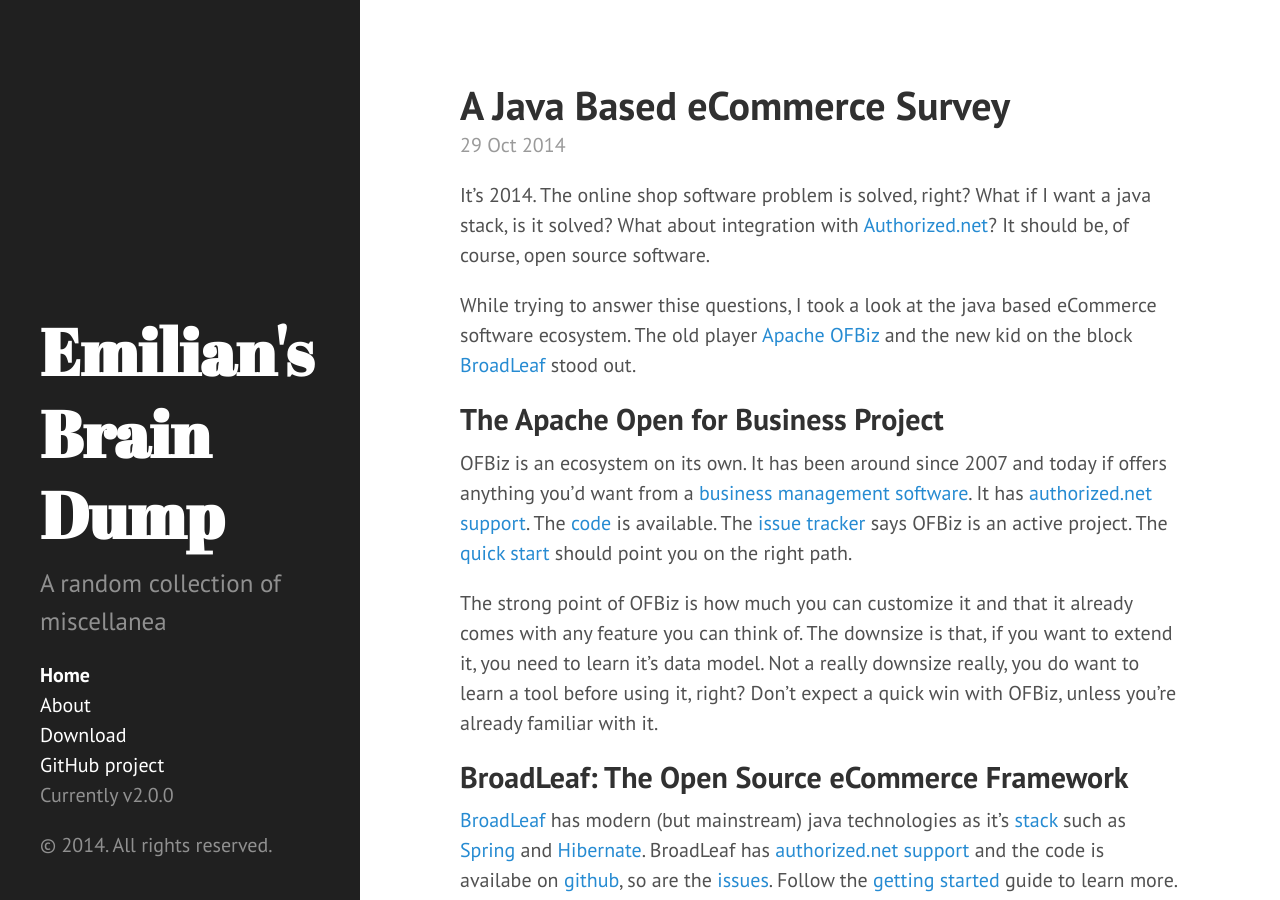
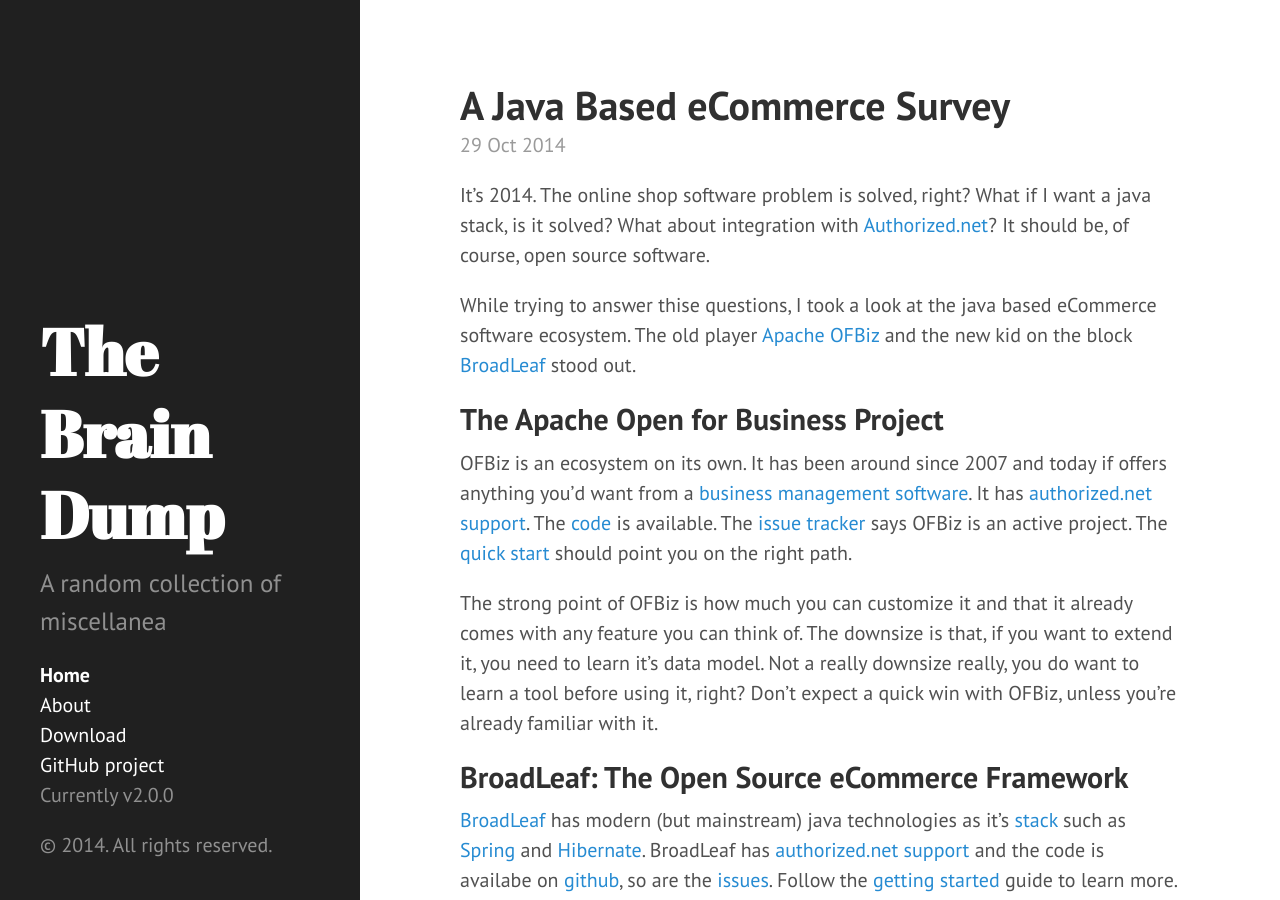
Before and after one commit to mercer/mercer.github.io, a Jekyll site: the page built from index.html, in a window 1280 px wide and 900 px high. Built offline with Jekyll 4.4.1, drawn with Linux system fonts in a browser that asks for light colours; Markdown is read by kramdown in place of the engine named in the settings; the list of posts is cut into pages by our own code.

Commit message:
Update _config.yml

```diff
--- a/_config.yml
+++ b/_config.yml
@@ -6,7 +6,7 @@
 permalink:        pretty
 
 # Setup
-title:            Emilian's Brain Dump
+title:            The Brain Dump
 tagline:          'The Blog Is Smarter Than The Brain'
 description:      'A random collection of miscellanea'
 url:              http://mercer.github.io
```
